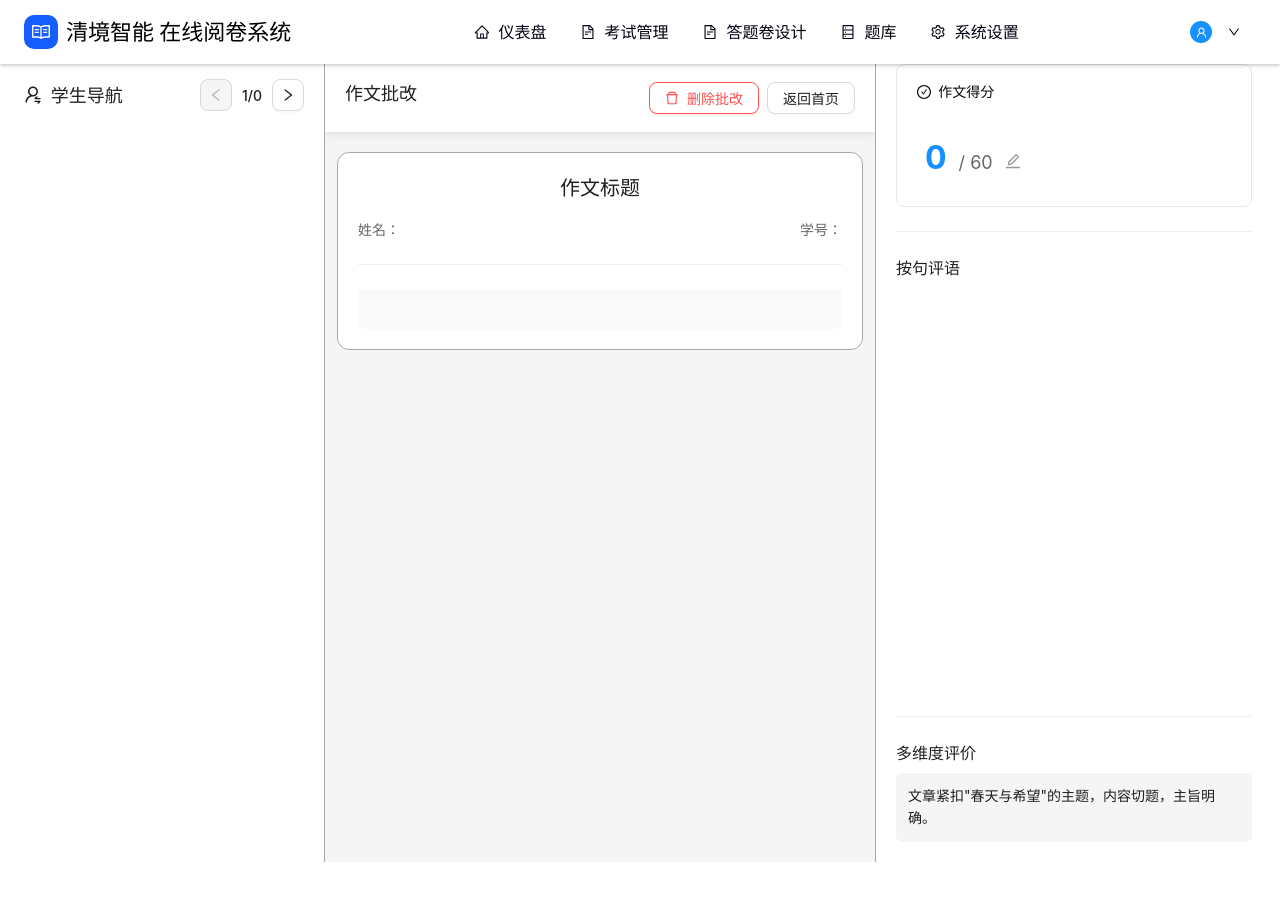
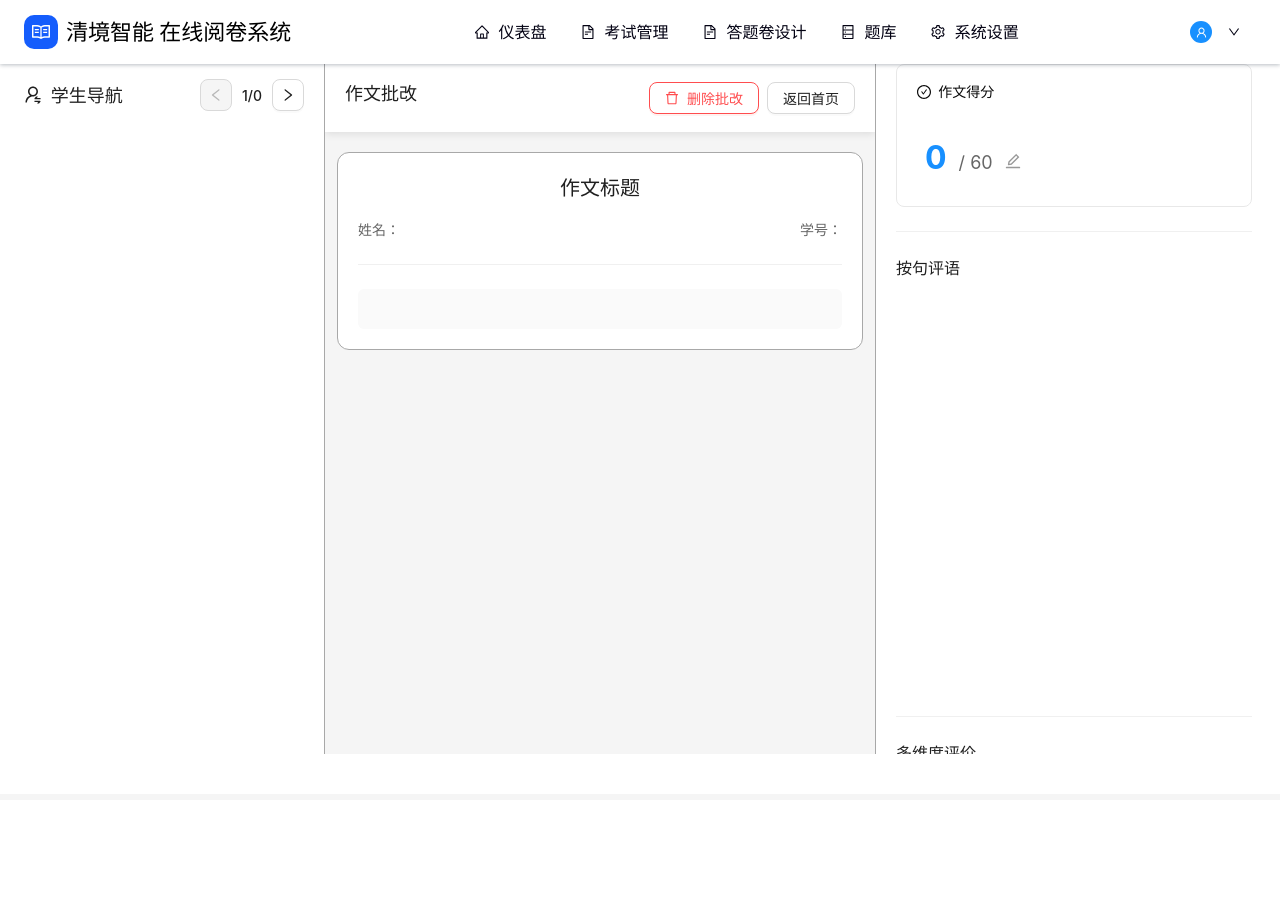
Before and after one commit to EnJoy810/work, a React (Vite) app: page /essay-grading in a window 1280 px wide. After the commit the page ends 800 px from the top, so only its background shows below. Built offline with nearby package versions, Linux system fonts and the light colour scheme.

Commit message:
调整学生列表滑动样式

```diff
--- a/src/pages/dashboard/EssayGrading.jsx
+++ b/src/pages/dashboard/EssayGrading.jsx
@@ -237,7 +237,7 @@ const EssayGrading = () => {
 
       // 更新分数（使用下划线命名的字段）
       setScore(data.total_score || 0); // 总分
-      setEssayScore(data.ai_score || 0); // 作文分数（AI评分）
+      setEssayScore(data.total_score || 0); // 作文分数（最终分数，包含人工修改）
 
       // 设置作文标题（如果有的话）
       setCurrentEssayTitle(data.title || "作文批改");
--- a/src/pages/dashboard/styles/EssayGrading.css
+++ b/src/pages/dashboard/styles/EssayGrading.css
@@ -1,10 +1,13 @@
 /* 作文批改页面样式 */
 .essay-grading-container {
-  height: 100%;
+  height: calc(100vh - 110px);
   overflow: hidden;
+  display: flex;
+  flex-direction: column;
 }
 
 .essay-grading-header {
+  flex-shrink: 0;
   display: flex;
   justify-content: space-between;
   align-items: center;
@@ -67,6 +70,8 @@
   display: flex;
   align-items: center;
   justify-content: space-between;
+  background-color: #fff;
+  flex-shrink: 0;
 }
 
 .student-navigation h3 {
@@ -76,8 +81,10 @@
 
 .essay-grading-content {
   display: flex;
-  height: 100%;
+  flex: 1;
+  min-height: 0;
   gap: 20px;
+  overflow: hidden;
 }
 
 /* 左侧面板 - 学生列表 */
@@ -85,6 +92,7 @@
   width: 280px;
   flex-shrink: 0;
   overflow-y: auto;
+  overflow-x: hidden;
 }
 
 .student-list {
@@ -146,6 +154,7 @@
 .center-panel {
   flex: 1;
   overflow-y: auto;
+  overflow-x: hidden;
   background-color: #f5f5f5;
   /* border-radius: 8px; */
   /* padding: 0 20px; */
@@ -155,7 +164,7 @@
 
 .essay-card {
   /* height: 100%; */
-  overflow-y: auto;
+  /* overflow-y: auto; */
   padding: 20px 20px;
   margin: 0 12px;
   background-color: #fff;
@@ -217,8 +226,8 @@
 .right-panel {
   width: 360px;
   flex-shrink: 0;
-  height: 100%;
   overflow-y: auto;
+  overflow-x: hidden;
   padding-right: 4px; /* 为滚动条留出空间 */
 }
 
```
